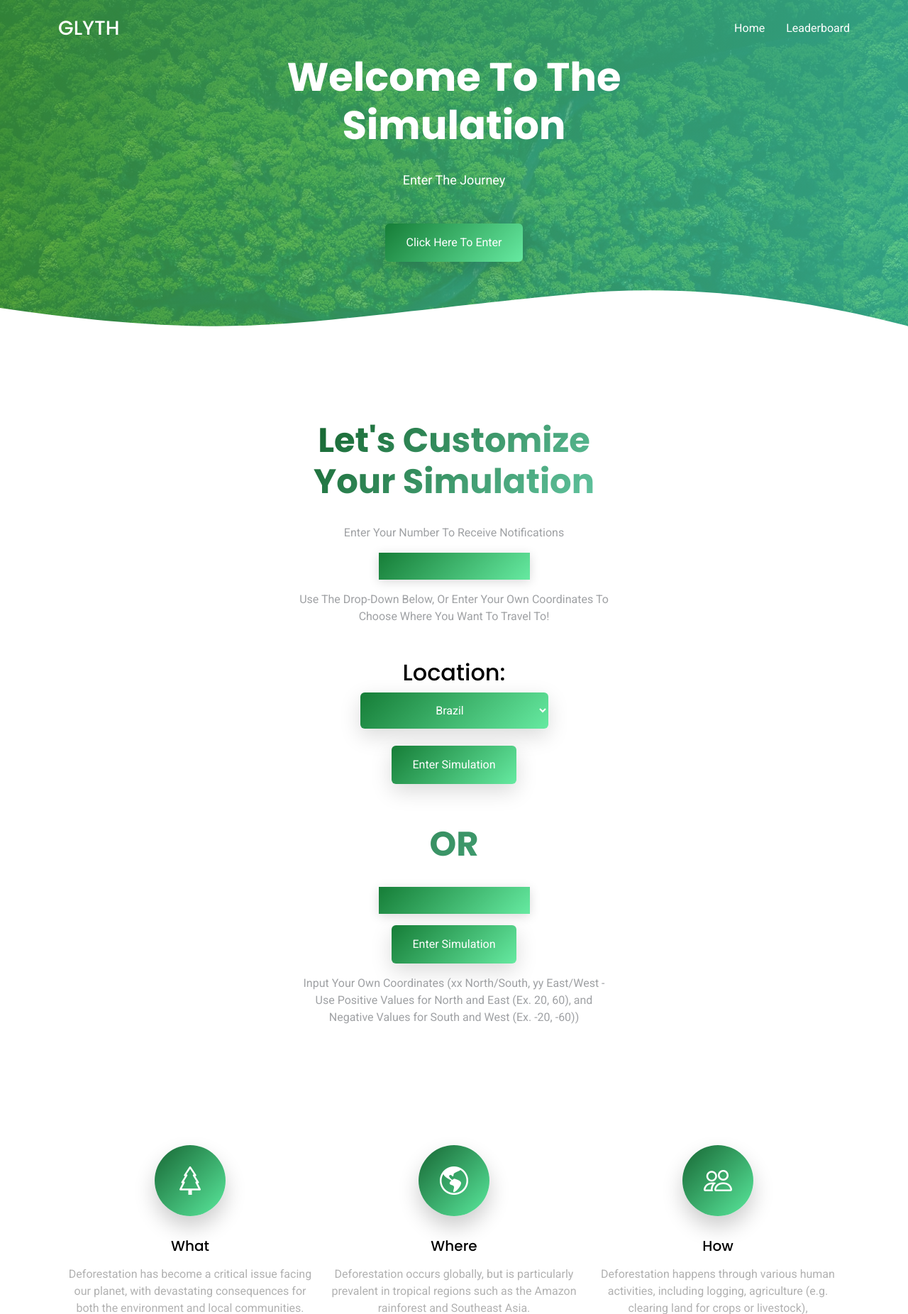
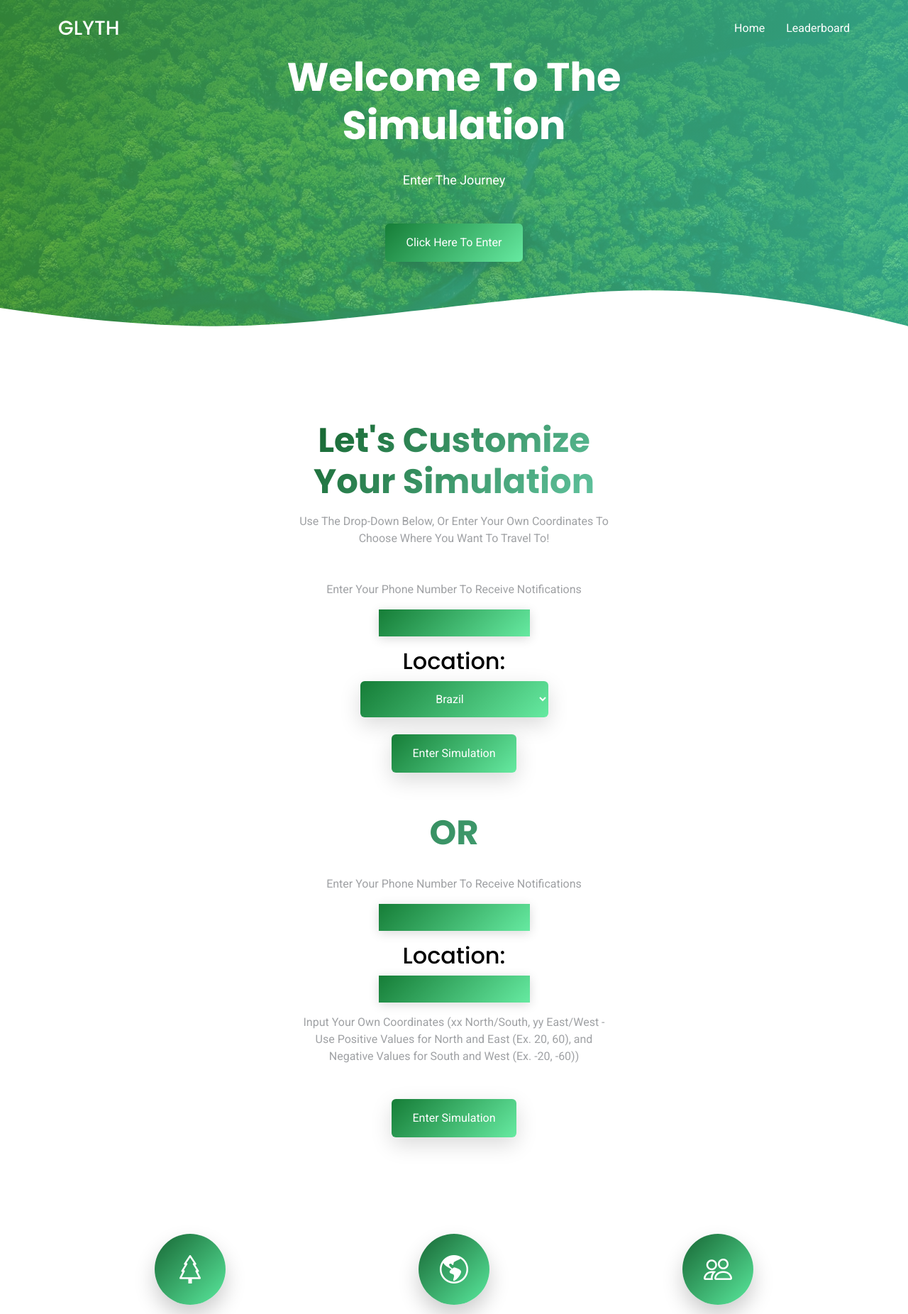
Before and after one commit to bshaan77/GLYTH, a Flask app: page /features in a window 1280 px wide. Shown: the top 1852 px of the page at 71% size. Run offline with Flask 2, Linux system fonts and the light colour scheme; some libraries are stand-ins or nearby versions.

Commit message:
web changes

```diff
--- a/templates/features.html
+++ b/templates/features.html
@@ -108,15 +108,9 @@
           <div class="col-md-5" data-aos="fade-up">
             <h2 data-aos="fade-right" data-aos-delay="100" class="section-heading">Let's Customize Your Simulation
             </h2>
-            <form method="POST">
 
-              <span>&nbsp;</span>
-              <p>Enter Your Number To Receive Notifications</p><a><input data-aos-delay="200" data-aos="fade-right"
-                  class="text_entry_field text_entry_field-input" type="text" id="fname" name="phone_number">
-                </p></a>
-
-              <p>
-              </p>
+            <p>
+            </p>
           </div>
 
           <form method="POST">
@@ -125,6 +119,10 @@
                 <p class="mb-5" data-aos="fade-right" data-aos-delay="100">Use The Drop-Down Below, Or Enter Your Own
                   Coordinates To Choose Where You Want
                   To Travel To!</p>
+                <p>Enter Your Phone Number To Receive Notifications</p><a><input data-aos-delay="200"
+                    data-aos="fade-right" class="text_entry_field text_entry_field-input" type="text" id="fname"
+                    name="phone_number">
+                  </p></a>
                 <h2 for="membership" data-aos="fade-right" data-aos-delay="200">Location:</h2>
 
                 <select class="btn btn-primary" name="coords" id="membership" data-aos="fade-right"
@@ -147,28 +145,28 @@
             <h2 data-aos="fade-right" data-aos-delay="100" class="section-heading">OR</h2>
 
             <br>
-
-            <input data-aos-delay="200" data-aos="fade-right" class="text_entry_field text_entry_field-input" type= "text" id="fname" name="coords">
+            <p>Enter Your Phone Number To Receive Notifications</p><a><input data-aos-delay="200" data-aos="fade-right"
+                class="text_entry_field text_entry_field-input" type="text" id="fname" name="phone_number">
+              </p></a>
+            <h2 for="membership" data-aos="fade-right" data-aos-delay="200">Location:</h2>
+            <input data-aos-delay="200" data-aos="fade-right" class="text_entry_field text_entry_field-input"
+              type="text" id="fname" name="coords">
 
             <p>
             </p>
-
-            <p><a><button data-aos="fade-right" data-aos-delay="400" data-aos-offset="-500" type='submit'
-                  class="btn btn-primary">Enter Simulation</button></p></a>
-
             <div class="row justify-content-center text-center mb-5">
               <div class="col-md-5" data-aos="fade-up">
-
                 <p class="mb-5" data-aos="fade-right" data-aos-delay="100">Input Your Own Coordinates (xx North/South,
                   yy
                   East/West - Use Positive Values for North and East (Ex. 20, 60), and Negative Values for South and
                   West
                   (Ex.
-                  -20, -60))
+                  -20, -60))</p>
+                <p><a><button data-aos="fade-right" data-aos-delay="400" data-aos-offset="-500" type='submit'
+                      class="btn btn-primary">Enter Simulation</button></p></a>
               </div>
           </form>
         </div>
-        </form>
         <span>&nbsp;</span>
 
 
```
Also changed, not shown: templates/contact.html (+46 -11 lines), 3 other files.
